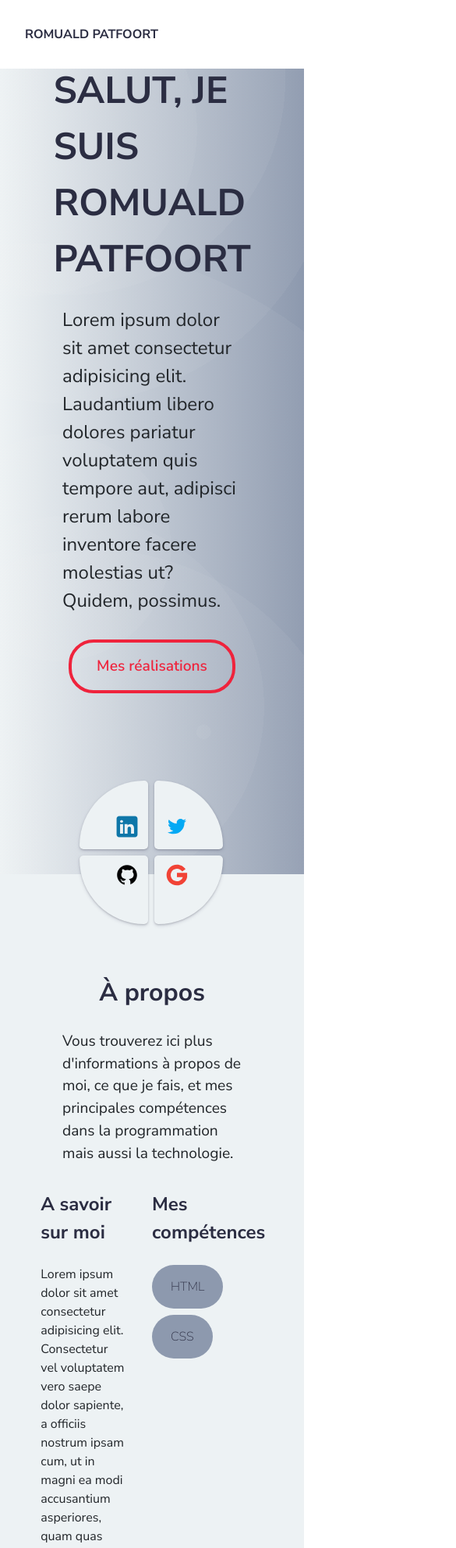
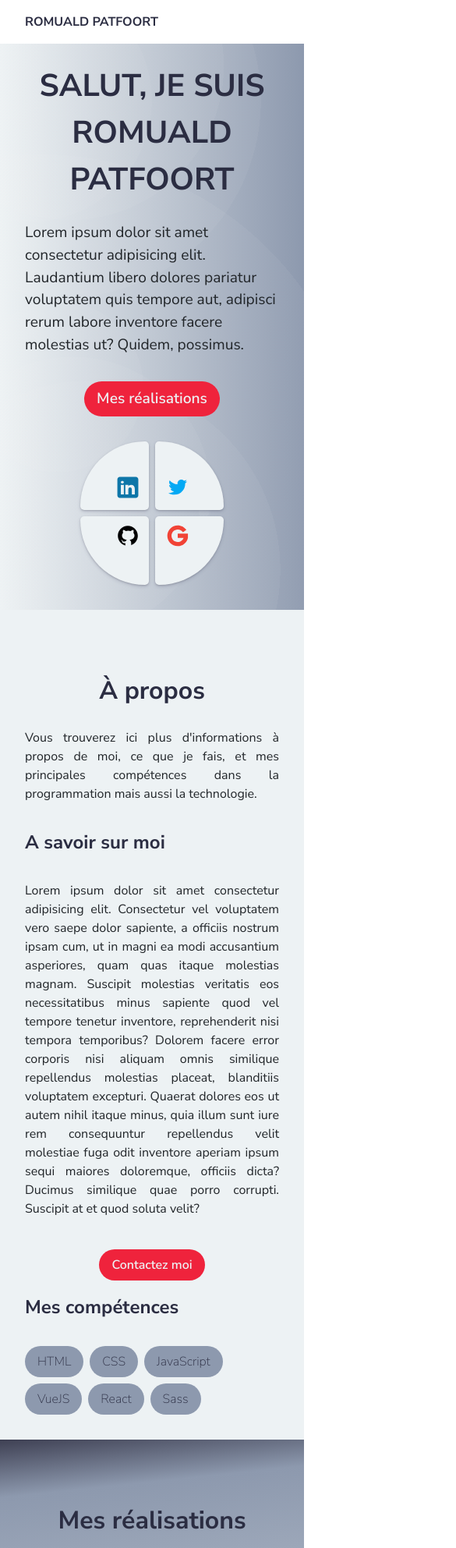
Before and after one commit to sulumor/sulumor.github.io, a plain HTML site: page index.html in a window 390 px wide. Shown: the top 1985 px of the page at 78% size, 585 px wide, since content can reach past the window. Drawn offline with Linux system fonts and the light colour scheme.

Commit message:
fix mobile view

```diff
--- a/css/reset.css
+++ b/css/reset.css
@@ -44,6 +44,7 @@ html {
   -ms-text-size-adjust: 100%; /* 4 */
   -ms-overflow-style: scrollbar; /* 5 */
   -webkit-tap-highlight-color: transparent; /* 6 */
+  overflow-x: hidden;
 }
 
 /* IE10+ doesn't honor `<meta name="viewport">` in some cases. */
--- a/css/style.css
+++ b/css/style.css
@@ -10,6 +10,7 @@
 
 body {
   font-family: 'Nunito Sans', sans-serif;
+  overflow-x: hidden;
 }
 
 h1,
@@ -24,7 +25,6 @@ h3 {
   align-items: center;
   justify-content: center;
   gap: 1rem;
-  padding: 2rem 5rem;
 }
 
 .about__title,
@@ -35,7 +35,6 @@ h3 {
 }
 
 .main {
-  width: 100%;
   display: flex;
   flex-direction: column;
 }
@@ -49,8 +48,8 @@ h3 {
   display: flex;
   align-items: center;
   justify-content: space-between;
-  padding: 2rem 2rem;
-  width: 100%;
+  padding: 1rem 2rem;
+  width: 100vw;
 }
 
 .header__link {
@@ -65,9 +64,14 @@ h3 {
 }
 
 .header__link--sub {
+  display: none;
   opacity: 0;
   position: relative;
   left: -12rem;
+}
+
+.header nav {
+  display: none;
 }
 
 .header__list-container {
@@ -84,7 +88,7 @@ h3 {
 /** HOME **/
 
 #home {
-  height: calc(100vh - 3rem);
+  padding: 2rem;
   margin-top: 3rem;
   background-image: radial-gradient(
       circle at 67% 83%,
@@ -163,9 +167,10 @@ h3 {
 
 .home__title {
   display: inline;
-  font-size: 3rem;
+  font-size: 2.5rem;
   font-weight: 900;
   position: relative;
+  text-align: center;
 }
 
 .home__title--main {
@@ -180,25 +185,24 @@ h3 {
 }
 
 .home__text {
-  font-size: 1.5rem;
+  font-size: 1.2rem;
   display: inline;
 }
 
-.home__link {
-  padding: 1rem 2rem;
+.home__link,
+.about__article-link,
+.projects__article-link {
+  padding: 0.5rem 1rem;
   font-size: 1.2rem;
-  color: var(--fourth-color);
-  border: solid 4px var(--fourth-color);
+  color: var(--third-color);
+  background-color: var(--fourth-color);
   border-radius: 2rem;
   font-weight: 600;
   transition: 300ms ease-in-out;
 }
 
 .home__cards-container {
-  position: relative;
-  top: 6rem;
-  right: 1.5rem;
-  align-self: flex-end;
+  margin-top: 1rem;
   display: flex;
   flex-direction: column;
   gap: 0.5rem;
@@ -258,37 +262,36 @@ h3 {
 
 #about {
   background-color: var(--third-color);
-  padding: 8rem 5rem 5rem;
+  padding: 5rem 2rem 2rem;
 }
 
-.about__intro {
-  font-size: 1.2rem;
-}
-.about__article-container {
-  display: flex;
-  gap: 2rem;
+.about__intro,
+.about__article-text,
+.projects__article-text {
+  text-align: justify;
 }
 
+.about__article-container,
 .about__article {
-  width: calc(50% - 2rem);
   display: flex;
   flex-direction: column;
   gap: 1rem;
 }
 
-.about__article-title {
+.about__article {
+  gap: 1.5rem;
+}
+
+.about__article-title,
+.projects__article-title {
   font-size: 1.5rem;
 }
 
-.about__article-link {
+.about__article-link,
+.projects__article-link {
+  align-self: center;
   width: fit-content;
-  padding: 0.5rem 1rem;
   font-size: 1rem;
-  color: var(--fourth-color);
-  border: solid 2px var(--fourth-color);
-  border-radius: 2rem;
-  font-weight: 600;
-  transition: 300ms ease-in-out;
 }
 
 .about__article-tag-container {
@@ -299,10 +302,41 @@ h3 {
 
 .about__article-tag {
   background-color: var(--second-color);
-  padding: 1rem 1.5rem;
+  padding: 0.5rem 1rem;
   border-radius: 2rem;
   color: var(--primary-color);
   font-weight: 100;
+}
+
+/** PROJECTS **/
+
+#projects {
+  padding: 5rem 2rem 2rem;
+  background: rgb(43, 45, 66);
+  background: linear-gradient(
+    174deg,
+    rgba(43, 45, 66, 0.9108893557422969) 0%,
+    rgba(141, 153, 174, 1) 10%,
+    rgba(237, 242, 244, 1) 100%
+  );
+}
+
+.projects__container,
+.projects__article {
+  display: flex;
+  flex-direction: column;
+  gap: 1rem;
+}
+
+#contact {
+  padding: 5rem 2rem 2rem;
+  background-color: var(--third-color);
+}
+
+footer {
+  padding: 5rem 2rem 2rem;
+  background-color: var(--primary-color);
+  color: var(--third-color);
 }
 
 /** TRANSITIONS **/
@@ -355,24 +389,6 @@ h3 {
 
 /** ANIMATIONS **/
 
-.header__link:hover {
-  .header__link--main {
-    animation: appear 300ms 1 reverse forwards;
-  }
-  .header__link--sub {
-    animation: appear 300ms 1 normal forwards;
-  }
-}
-
-.home__title:hover {
-  .home__title--main {
-    animation: appear 300ms 1 reverse forwards;
-  }
-  .home__title--sub {
-    animation: appear 300ms 1 normal forwards;
-  }
-}
-
 @keyframes appear {
   from {
     opacity: 0;
@@ -385,12 +401,26 @@ h3 {
 
 /** MEDIAS QUERIES **/
 
-@media screen and (max-width: 991.98px) {
-  #home {
-    height: calc(100% + 3rem);
+@media screen and (min-width: 991.98px) {
+  .header nav {
+    display: block;
   }
 
-  .header nav {
-    display: none;
+  .home__title:hover {
+    .home__title--main {
+      animation: appear 300ms 1 reverse forwards;
+    }
+    .home__title--sub {
+      animation: appear 300ms 1 normal forwards;
+    }
+  }
+
+  .header__link:hover {
+    .header__link--main {
+      animation: appear 300ms 1 reverse forwards;
+    }
+    .header__link--sub {
+      animation: appear 300ms 1 normal forwards;
+    }
   }
 }
--- a/index.html
+++ b/index.html
@@ -142,6 +142,10 @@
             <div class="about__article-tag-container">
               <span class="about__article-tag">HTML</span>
               <span class="about__article-tag">CSS</span>
+              <span class="about__article-tag">JavaScript</span>
+              <span class="about__article-tag">VueJS</span>
+              <span class="about__article-tag">React</span>
+              <span class="about__article-tag">Sass</span>
             </div>
           </article>
         </div>
@@ -149,7 +153,7 @@
       <section id="projects">
         <h2 class="projects__title">Mes réalisations</h2>
         <div class="projects__container">
-          <article class="projects_article">
+          <article class="projects__article">
             <h3 class="projects__article-title">Jeux</h3>
             <p class="projects__article-text">
               Lorem ipsum dolor sit, amet consectetur adipisicing elit. Officia,
@@ -159,7 +163,7 @@
             </p>
             <a href="#" class="projects__article-link">Lien vers new page</a>
           </article>
-          <article class="projects_article">
+          <article class="projects__article">
             <h3 class="projects__article-title">Maquette</h3>
             <p class="projects__article-text">
               Lorem ipsum dolor sit, amet consectetur adipisicing elit. Officia,
```
